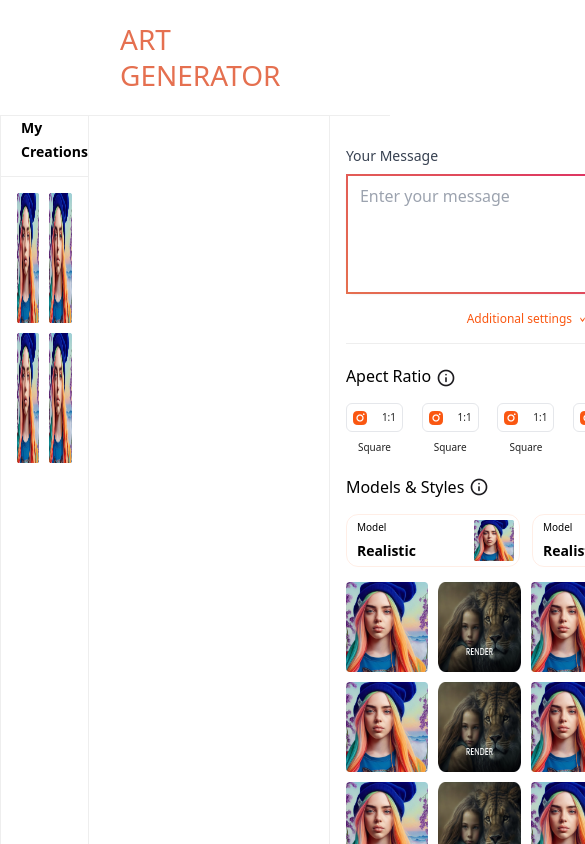
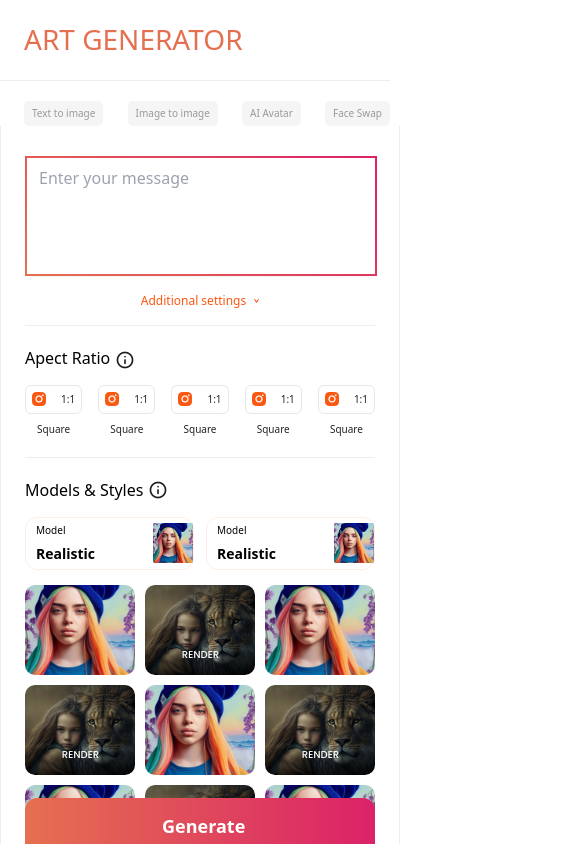
Before and after one commit to aqibzaib/Funsol-Task-For-Frontend-Developer, a React (Create React App) app: page /text-to-image in a window 390 px wide. Shown: the top 844 px of the page, 585 px wide, since content can reach past the window. Built offline with nearby package versions, Linux system fonts and the light colour scheme.

Commit message:
responsive in progress

```diff
--- a/src/App.css
+++ b/src/App.css
@@ -37,6 +37,6 @@
   }
 }
 .custom-border {
-  border: 2px solid transparent; /* Ensures the border space is allocated */
+  border: 2px solid transparent;
   border-image: linear-gradient(45deg, #E57050, #DB2268) 1;
 }
--- a/src/components/creations/AspectRatio.js
+++ b/src/components/creations/AspectRatio.js
@@ -70,6 +70,7 @@ const AspectRatio = () => {
           </p>
         </div>
       </div>
+      <div className="w-full h-[1px] bg-[#EEEEEE] my-[20px]"></div>
     </section>
   );
 };
--- a/src/components/creations/CreationMain.js
+++ b/src/components/creations/CreationMain.js
@@ -2,8 +2,8 @@ import React from 'react'
 
 const CreationMain = () => {
   return (
-   <section className='mt-[177px] px-[120px]'>
-    <img src='./Images/Rectangle 30.png' alt='loading' className='w-[550px] h-[550px]' />
+   <section className='mt-[177px] px-[120px] hidden lg:block'>
+    <img src='./Images/Asset.png' alt='loading' className='w-[550px] h-[550px] rounded-[10px]' />
    </section>
   )
 }
--- a/src/components/creations/Header.js
+++ b/src/components/creations/Header.js
@@ -4,13 +4,13 @@ const Header = () => {
   return (
 <>
 <section className="max-w-[1440px] mx-auto ">
-    <div className="flex justify-between py-[22px] px-[120px]">
+    <div className="flex justify-between py-[22px] px-6 lg:px-[120px]">
      <div className="flex flex-row gap-[50px]">
      <p className="font-[400] text-[28px] leading-[35.7px] text-[#E57050] cursor-pointer">
         ART GENERATOR
       </p>
-      <div className="hidden md:block">
-        <div className="flex justify-between gap-[40px]">
+      <div className="hidden lg:block">
+        <div className="flex justify-between gap-[23px]">
         <button className="text-[16px]  duration-300 ease-linear  font-[500] text-[#999999] hover:text-[#FA5711] leading-[27px] px-[29px] pt-[11px] pb-[11px] hover:bg-[#FA57111A] flex items-center rounded-[5px] cursor-pointer bg-[#9999991A]">
         Text to image
         </button>
@@ -33,6 +33,22 @@ const Header = () => {
 
   </section>
   <div className='bg-[#EEEEEE] h-[1px] w-full'></div>
+  <div className="block lg:hidden">
+        <div className="flex justify-between pl-6 gap-[6px]  mt-[20px]">
+        <button className="text-[10px]  duration-300 ease-linear  font-[500] text-[#999999] hover:text-[#FA5711] leading-[15px] px-[8px] pt-[5px] pb-[5px] hover:bg-[#FA57111A] flex items-center rounded-[5px] cursor-pointer bg-[#9999991A]">
+        Text to image
+        </button>
+        <button className="text-[10px]  duration-300 ease-linear  font-[500] text-[#999999] hover:text-[#FA5711] leading-[15px] px-[8px] pt-[5px] pb-[5px] hover:bg-[#FA57111A] flex items-center rounded-[5px] cursor-pointer bg-[#9999991A]">
+        Image to image
+        </button>
+        <button className="text-[10px]  duration-300 ease-linear  font-[500] text-[#999999] hover:text-[#FA5711] leading-[15px] px-[8px] pt-[5px] pb-[5px] hover:bg-[#FA57111A] flex items-center rounded-[5px] cursor-pointer bg-[#9999991A]">
+        AI Avatar
+        </button>
+        <button className="text-[10px]  duration-300 ease-linear  font-[500] text-[#999999] hover:text-[#FA5711] leading-[15px] px-[8px] pt-[5px] pb-[5px] hover:bg-[#FA57111A] flex items-center rounded-[5px] cursor-pointer bg-[#9999991A]">
+        Face Swap
+        </button>
+        </div>
+      </div>
   </>
   )
 }
--- a/src/components/creations/ModelAndStyle.js
+++ b/src/components/creations/ModelAndStyle.js
@@ -1,25 +1,34 @@
-import React from 'react'
+import React from 'react';
 
 export const ModelAndStyle = () => {
     const myCards = [
-        {img : "./Images/Rectangle 30.png"},
-        {img : "./Images/Render.png"},
-        {img : "./Images/Rectangle 30.png"},
-        {img : "./Images/Render.png"},
-        {img : "./Images/Rectangle 30.png"},
-        {img : "./Images/Render.png"},
-        {img : "./Images/Rectangle 30.png"},
-        {img : "./Images/Render.png"},
-        {img : "./Images/Rectangle 30.png"},
-        {img : "./Images/Render.png"},
-        {img : "./Images/Rectangle 30.png"},
-        {img : "./Images/Render.png"},
-    ]
+        { img: "./Images/Rectangle 30.png", title: "ICON" },
+        { img: "./Images/Render.png", title: "ICON" },
+        { img: "./Images/Rectangle 30.png", title: "ICON" },
+        { img: "./Images/Render.png", title: "ICON" },
+        { img: "./Images/Rectangle 30.png", title: "ICON" },
+        { img: "./Images/Render.png", title: "ICON" },
+        { img: "./Images/Rectangle 30.png", title: "ICON" },
+        { img: "./Images/Render.png", title: "ICON" },
+        { img: "./Images/Rectangle 30.png", title: "ICON" },
+        { img: "./Images/Render.png", title: "ICON" },
+        { img: "./Images/Rectangle 30.png", title: "ICON" },
+        { img: "./Images/Render.png", title: "ICON" },
+        { img: "./Images/Rectangle 30.png", title: "ICON" },
+        { img: "./Images/Render.png", title: "ICON" },
+        { img: "./Images/Rectangle 30.png", title: "ICON" },
+        { img: "./Images/Render.png", title: "ICON" },
+        { img: "./Images/Rectangle 30.png", title: "ICON" },
+        { img: "./Images/Render.png", title: "ICON" },
+        { img: "./Images/Rectangle 30.png", title: "ICON" },
+        { img: "./Images/Render.png", title: "ICON" },
+    ];
+
     return (
-   <section>
+        <section className='relative'>
             <div className='flex items-center gap-[5px] mt-[20px] mb-[15px]'>
-        <p className='text-[16px] font-[500] leading-[24px] '>Models & Styles</p>
-        <img src='./Images/Info.png' alt='loading...' className='w-[20px] h-[20px]' />
+                <p className='text-[16px] font-[500] leading-[24px]'>Models & Styles</p>
+                <img src='./Images/Info.png' alt='info' className='w-[20px] h-[20px]' />
             </div>
             <div className='flex gap-[12px]'>
                 <div className='flex justify-between gap-[58px] cursor-pointer pl-[10px] pr-[10px] py-[5px] border-[#FA57111A] border-[1px] hover:border-[#FA5711] rounded-[12px] hover:bg-[#FA57111A]'>
@@ -27,28 +36,29 @@ export const ModelAndStyle = () => {
                         <p className='text-[10px] font-[500] leading-[15px]'>Model</p>
                         <p className='text-[14px] font-[600] leading-[21px] mt-[5px]'>Realistic</p>
                     </div>
-        <img src='./Images/Rectangle 30.png' alt='loading..' className='w-[40px] h-[40px' />
+                    <img src='./Images/Rectangle 30.png' alt='model' className='w-[40px] h-[40px]' />
                 </div>
                 <div className='flex justify-between gap-[58px] cursor-pointer pl-[10px] pr-[10px] py-[5px] border-[#FA57111A] border-[1px] hover:border-[#FA5711] rounded-[12px] hover:bg-[#FA57111A]'>
                     <div>
                         <p className='text-[10px] font-[500] leading-[15px]'>Model</p>
                         <p className='text-[14px] font-[600] leading-[21px] mt-[5px]'>Realistic</p>
                     </div>
-        <img src='./Images/Rectangle 30.png' alt='loading..' className='w-[40px] h-[40px]' />
+                    <img src='./Images/Rectangle 30.png' alt='model' className='w-[40px] h-[40px]' />
                 </div>
             </div>
-    <div className='grid grid-cols-4 gap-[10px] mt-[15px] mb-[140px]'>
-        {myCards.map((item,index)=>{
-            return(
-                <div key={index}>
-                    <img src={item?.img} alt='loading...' className='w-[113px] h-[90px]' />
+            <div className='grid grid-cols-3 gap-[10px] mt-[15px] lg:overflow-none overflow-y-auto h-[270px] lg:h-auto'>
+                {myCards.map((item, index) => (
+                    <div key={index} className='relative'>
+                        <img src={item.img} alt='icon' className='w-[113px] h-[90px] rounded-[10px] object-cover' />
+                        {/* <p className='absolute z-[99] text-white bottom-[15px] left-[22px]'>{item.title}</p> */}
                     </div>
-            )
-        })}
+                ))}
             </div>
-    <button className='py-[15px] px-[137px] text-[18px] font-[600] leading-[27px] bg-gradient-to-r from-[#E57050] to-[#DB2268] rounded-[12px] w-full'>
+            <div className='absolute lg:static mt-[140px] bottom-0 left-0 right-0'>
+                <button className='text-white py-[15px] px-[137px] text-[18px] font-[600] leading-[27px] bg-gradient-to-r from-[#E57050] to-[#DB2268] rounded-[12px] w-full'>
                     Generate
                 </button>
+            </div>
         </section>
-  )
-}
+    );
+};
--- a/src/components/creations/RightSideBar.js
+++ b/src/components/creations/RightSideBar.js
@@ -4,16 +4,13 @@ import { ModelAndStyle } from './ModelAndStyle'
 
 const RightSideBar = () => {
   return (
-    <section className='max-w-[400px] p-4 border-[1px] border-[#EEEEEE] border-t-[0px] pt-[30px]'>
+    <section className='max-w-[400px] p-6 border-[1px] border-[#EEEEEE] border-t-[0px] pt-[30px]'>
       <form>
         <div className='mb-4'>
-          <label htmlFor='message' className='block text-sm font-medium text-gray-700 mb-2'>
-            Your Message
-          </label>
           <textarea
             id='message'
             name='message'
-            className='block w-[360px] h-[120px] px-3 py-2 border border-gray-300 shadow-sm focus:outline-none rounded-lg focus:ring-indigo-500 focus:border-indigo-500 sm:text-sm custom-border'
+            className='block w-[352px] h-[120px] px-3 py-2 border border-gray-300 shadow-sm focus:outline-none rounded-lg focus:ring-indigo-500 focus:border-indigo-500 sm:text-sm custom-border'
             placeholder='Enter your message'
             style={{resize: 'none'}}
           />
--- a/src/components/creations/SideBar.js
+++ b/src/components/creations/SideBar.js
@@ -8,15 +8,15 @@ const SideBar = () => {
         {img: "./Images/Rectangle 30.png"},
     ]
   return (
-    <section className='max-w-[250px] border-[1px] border-[#EEEEEE] border-t-[0px]'>
+    <section className='max-w-[250px] border-[1px] border-[#EEEEEE] border-t-[0px] hidden lg:block'>
         <div className=''>
              <p className='font-[600] text-[14px] leading-[24px] mb-[12px] pl-[20px]'>My Creations</p>
              <div className='h-[1px] w-full bg-[#EEEEEE] mb-[16px]'></div>
              <div className='grid grid-cols-2 gap-[10px] px-[16px]'>
                 {data.map((item, index )=>{
                     return(
-                        <div>
-                            <img src={item?.img} alt='loading' className='w-[104px] h-[130px]' />
+                        <div key={index}>
+                            <img src={item?.img} alt='loading' className='w-[104px] h-[130px] object-cover rounded-[10px]' />
                         </div>
                     )
                 })}
```
Also changed, not shown: public/Images/Asset.png (added). Lines whose indentation alone changed are shown as unchanged.
